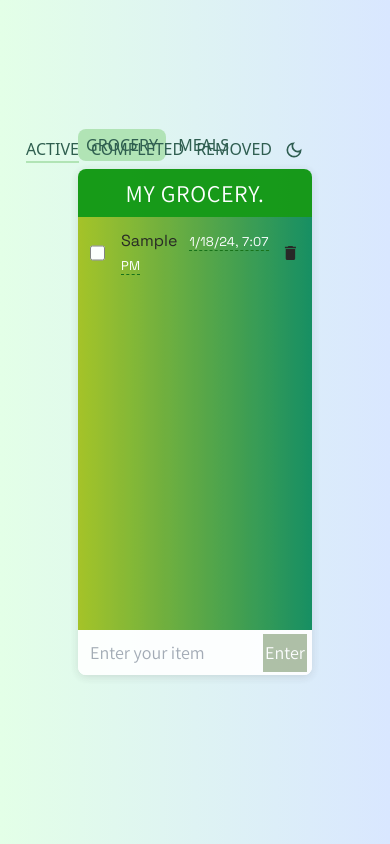
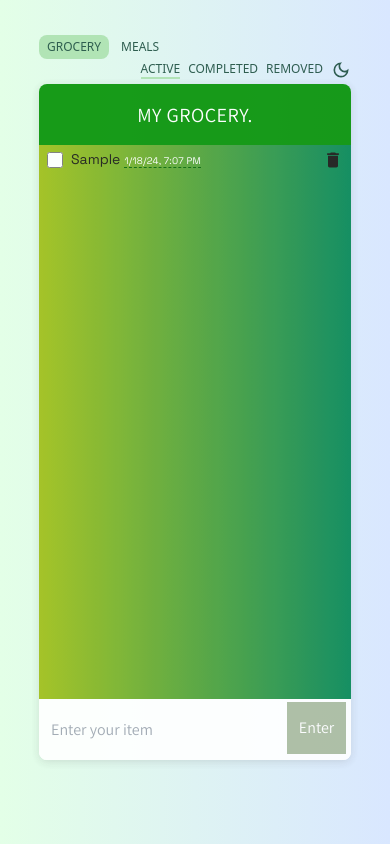
Before and after one commit to sephinejo/my-grocery-and-meals, a React (Create React App) app: page / in a window 390 px wide. Both pictures are taken after typing "Sample" into the empty fields and a click on the button "Enter". Built offline with nearby package versions, Linux system fonts and the light colour scheme.

Commit message:
apply responsive design

```diff
--- a/public/index.html
+++ b/public/index.html
@@ -30,7 +30,7 @@
       href="https://fonts.googleapis.com/css2?family=Assistant:wght@200..800&family=Space+Grotesk:wght@300..700&display=swap"
       rel="stylesheet"
     />
-    <title>React App</title>
+    <title>My Grocery.</title>
   </head>
   <body>
     <noscript>You need to enable JavaScript to run this app.</noscript>
--- a/src/App.jsx
+++ b/src/App.jsx
@@ -21,10 +21,10 @@ function App() {
       } flex flex-col items-center justify-center`}
     >
       {/* CONTENT */}
-      <div className='max-w-contentWidth min-h-contentHeight w-3/5 h-3/5 opacity-90 rounded-lg box-shadow flex flex-col relative'>
+      <div className='max-w-contentWidth min-h-contentHeight w-4/5 md:w-3/5 h-4/5 md:h-3/5 opacity-90 rounded-lg box-shadow flex flex-col relative'>
         <nav>
           <ul
-            className={`absolute left-0 top-[-2.5rem] uppercase flex items-center gap-1 ${
+            className={`absolute left-0 top-[-3.1rem] sm:top-[-1.8rem] md:top-[-2rem] lg:top-[-2.5rem] uppercase flex items-center gap-1 text-xs md:text-sm lg:text-base ${
               darkMode ? 'text-white' : 'text-brunswick-green'
             }`}
           >
--- a/src/components/Header.jsx
+++ b/src/components/Header.jsx
@@ -6,7 +6,7 @@ function Header({ text }) {
 
   return (
     <header
-      className={`h-[9%] font-primary text-2xl uppercase text-center py-6 ${
+      className={`h-[9%] font-primary text-xl md:text-2xl uppercase text-center py-6 ${
         darkMode ? 'bg-eagles-midnight-green' : 'bg-islamic-green'
       } text-white flex justify-center items-center rounded-t-lg tracking-wide`}
     >
--- a/src/components/grocery/GroceryForm.jsx
+++ b/src/components/grocery/GroceryForm.jsx
@@ -11,15 +11,15 @@ function GroceryForm({ onChange, onSubmit, itemName }) {
       <input
         type='text'
         placeholder='Enter your item'
-        className='w-full h-full text-black rounded-b-lg px-3 text-lg outline-none'
+        className='w-full h-full text-black rounded-b-lg px-3 text-base md:text-lg outline-none'
         onChange={onChange}
         value={itemName}
       />
       <button
         type='submit'
-        className={`absolute top-[.23rem] right-[.3rem] ${
+        className={`absolute top-[.23rem] right-[.3rem] text-base md:text-lg ${
           darkMode ? 'bg-eagles-midnight-green' : 'bg-laurel-green'
-        } w-[19%] h-[84%] text-white inline rounded-xs text-lg`}
+        } w-[19%] h-[84%] text-white inline rounded-xs text-base md:text-lg`}
       >
         Enter
       </button>
--- a/src/components/grocery/GroceryItem.jsx
+++ b/src/components/grocery/GroceryItem.jsx
@@ -13,7 +13,7 @@ function GroceryItem({ activeStatus, item, onCheck, onRemove }) {
 
   return (
     <li key={item.id} className='flex justify-between items-center'>
-      <div className='flex items-center gap-2'>
+      <div className='flex items-center gap-1 md:gap-2'>
         <input
           type='checkbox'
           id={`checkbox-${item.id}`}
@@ -25,9 +25,9 @@ function GroceryItem({ activeStatus, item, onCheck, onRemove }) {
         />
         <label htmlFor={`checkbox-${item.id}`}></label>
         <span>
-          <span className='pr-3'>{item.name}</span>
+          <span className='pr-1 md:pr-3'>{item.name}</span>
           <small
-            className={`align-middle ${
+            className={`align-middle text-[.6rem] sm:text-xs md:text-sm ${
               darkMode
                 ? 'text-baby-blue border-white'
                 : 'text-white border-dark-green'
--- a/src/components/grocery/GroceryList.jsx
+++ b/src/components/grocery/GroceryList.jsx
@@ -2,7 +2,7 @@ import GroceryItem from './GroceryItem';
 
 function GroceryList({ activeStatus, grocery, onCheck, onRemove }) {
   return (
-    <ul className='col-span-2 py-3 px-3'>
+    <ul className='col-span-2 py-1 px-2 md:py-3 md:px-3 text-sm md:text-base'>
       {grocery?.map((item) => (
         <GroceryItem
           key={item.id}
--- a/src/components/grocery/GroceryNavigation.jsx
+++ b/src/components/grocery/GroceryNavigation.jsx
@@ -16,7 +16,7 @@ function GroceryNavigation({ activeStatus, setActiveStatus }) {
   return (
     <nav>
       <ul
-        className={`absolute right-[.5rem] top-[-2rem] uppercase flex items-center gap-3 ${
+        className={`absolute right-0 sm:right-[.5rem] top-[-1.5rem] sm:top-[-1.6rem] md:top-[-1.7rem] lg:top-[-2rem] uppercase flex items-center gap-2 lg:gap-3 text-xs md:text-sm lg:text-base ${
           darkMode ? 'text-white' : 'text-brunswick-green'
         }`}
       >
```
Also changed, not shown: 1 other file (tests, documents, lock files or other folders).
